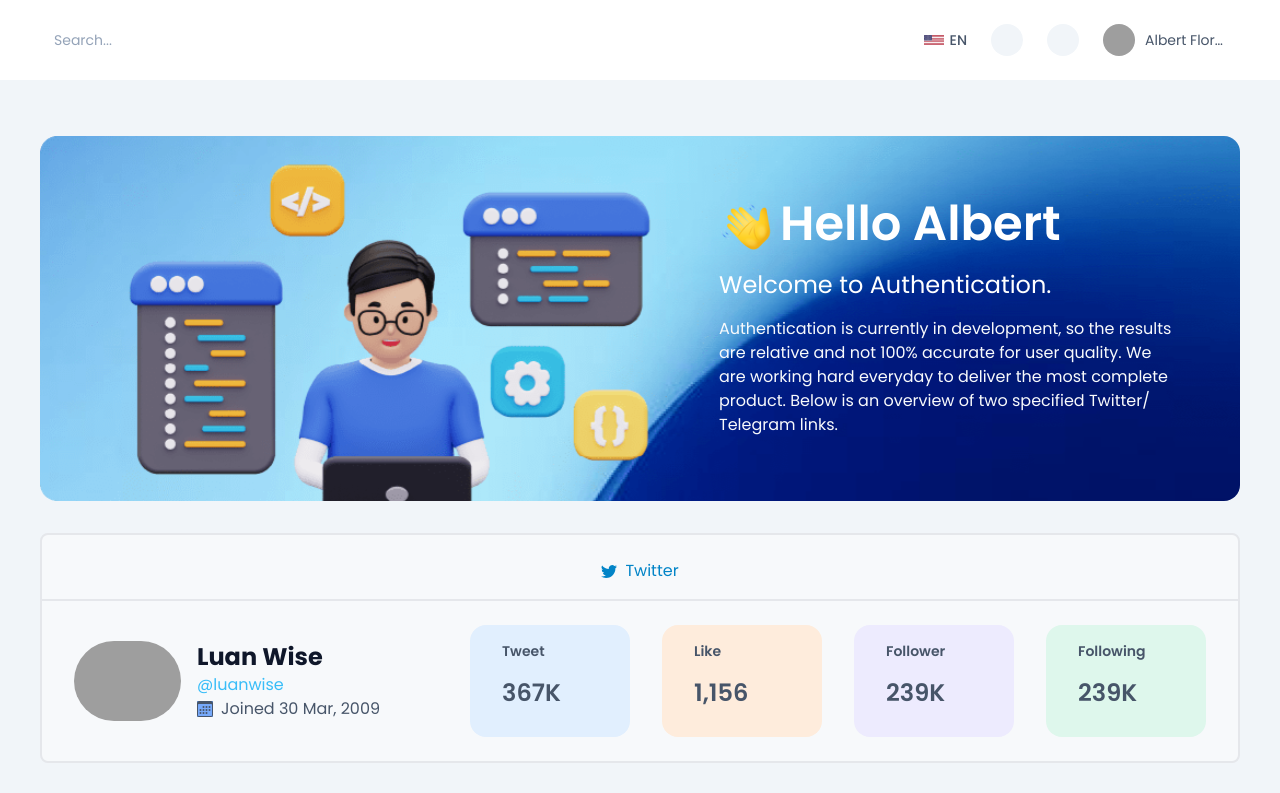
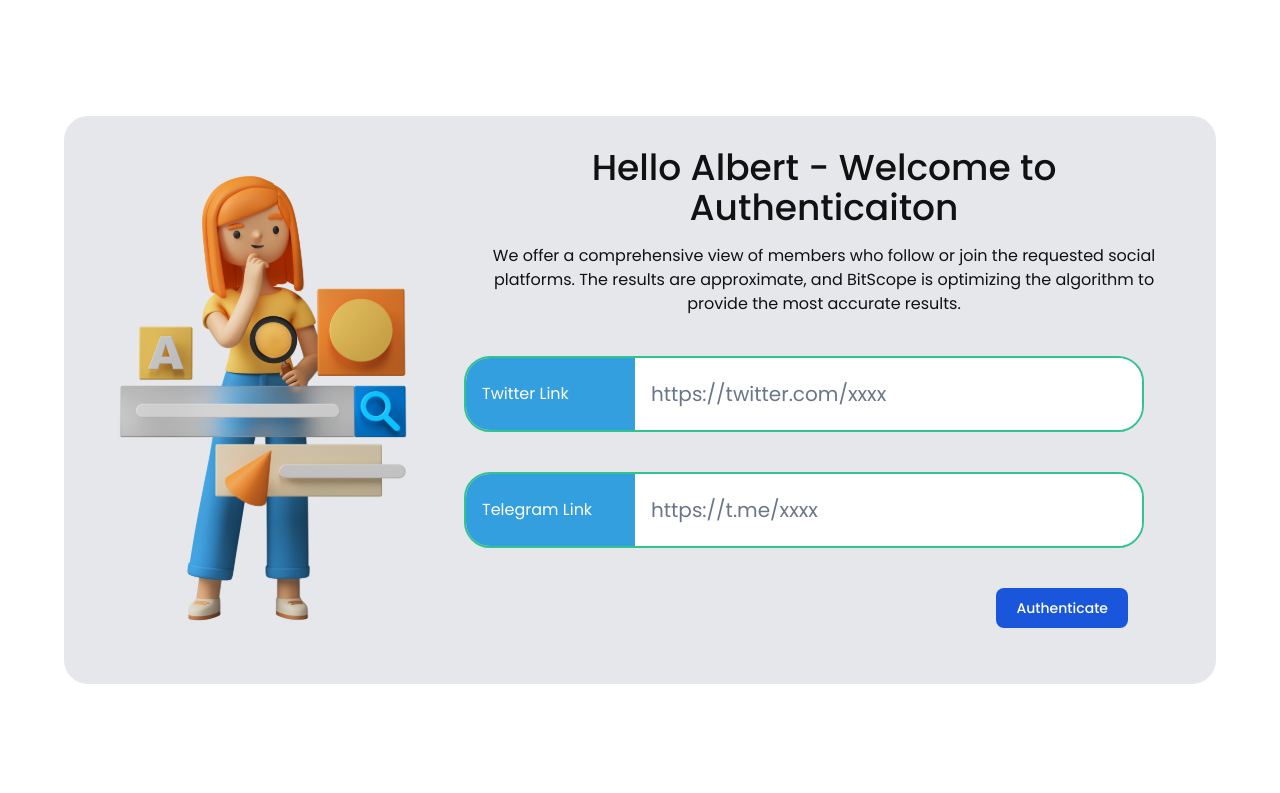
Before and after one commit to SonBeauty/bitscope-global, a Next.js app: page /dashboard/authentication in a window 1280 px wide. Shown: the top 793 px of the page. Built offline with nearby package versions, Linux system fonts and the light colour scheme; grey boxes are pictures that could not be loaded; some icons are missing.

Commit message:
[24] - Improvement - Check List Authentication

```diff
--- a/src/components/LayoutForm/index.tsx
+++ b/src/components/LayoutForm/index.tsx
@@ -27,9 +27,9 @@
   return (
     <form
       onSubmit={handleSubmit(onSubmit)}
-      className="h-full min-h-screen w-full flex bg-white overflow-x-hidden relative"
+      className="h-full min-h-screen w-full flex bg-white overflow-x-hidden relative px-10"
     >
-      <div className="md:flex-1 md:basis-1/2 md:block hidden relative">
+      <div className="md:flex-1 md:basis-3/5 md:block hidden relative">
         <Image
           height={234}
           width={428}
@@ -49,7 +49,7 @@
           </Link>
         </div>
       </div>
-      <div className="md:flex-1 md:basis-1/2 md:bg-white w-full">
+      <div className="md:flex-1 min-w-[630px] md:basis-2/5 md:bg-white w-full">
         <Link href="/" className="flex items-center justify-center md:hidden">
           <Image
             height={10}
@@ -59,7 +59,7 @@
             className=""
           />
         </Link>
-        <div className="md:py-14 pb-14 md:px-[124px] px-8">
+        <div className="md:py-28 pb-14 md:px-[118px] px-8">
           <div className="text-center 2xl:mb-10 mb-4 ">
             <h4 className="font-medium text-2xl leading-10">{page}</h4>
             <div className="text-slate-500 text-base mt-1">{content}</div>
--- /dev/null
+++ b/src/components/PageComponents/Authentication/AuthenInput.tsx
@@ -0,0 +1,47 @@
+import clsx from "clsx";
+import React from "react";
+interface AuthenInputProps {
+  social: string;
+  error: any;
+  placeholder: string;
+  register: any;
+  id: string;
+  className?: string;
+}
+export default function AuthenInput({
+  social,
+  error,
+  placeholder,
+  register,
+  id,
+  className,
+}: AuthenInputProps) {
+  return (
+    <div className={className + "flex gap-2 w-full"}>
+      <div
+        className={clsx(
+          "flex w-full border-green-400 border-2 rounded-[26px]",
+          error && "border-red-400 mb-2"
+        )}
+      >
+        <div className="leading-10 basis-4/12 md:basis-3/12 bg-[#349FDE] text-white rounded-tl-3xl rounded-bl-3xl px-0 py-3 sm:p-4">
+          {social}
+        </div>
+        <input
+          id={id}
+          className="leading-10 basis-8/12 px-4 py-4 text-xl w-full focus:outline-none flex-1 rounded-tr-3xl rounded-br-3xl"
+          placeholder={placeholder}
+          {...register(id)}
+        ></input>
+      </div>
+      <span
+        className={clsx(
+          "ml-8 text-green-400 text-lg mt-8",
+          error && "text-red-400"
+        )}
+      >
+        {error?.message}
+      </span>
+    </div>
+  );
+}
--- /dev/null
+++ b/src/components/PageComponents/Authentication/schema.js
@@ -0,0 +1,5 @@
+import * as yup from "yup";
+export const schema = yup.object({
+  twitter: yup.string().required("* Please check the social network link"),
+  telegram: yup.string().required("* Please check the social network link"),
+});
--- /dev/null
+++ b/src/pages/dashboard/authentication/index.tsx
@@ -0,0 +1,100 @@
+import AuthenInput from "@/components/PageComponents/Authentication/AuthenInput";
+import { schema } from "@/components/PageComponents/Authentication/schema";
+import { yupResolver } from "@hookform/resolvers/yup";
+import Image from "next/image";
+import { useRouter } from "next/router";
+import { useState } from "react";
+import { useForm } from "react-hook-form";
+export default function Authentication() {
+  const router = useRouter();
+  const [loading, setLoading] = useState(false);
+  const {
+    register,
+    formState: { errors },
+    handleSubmit,
+  } = useForm({
+    resolver: yupResolver(schema),
+    mode: "all",
+  });
+  const onSubmit = (data: any) => {
+    console.log(data);
+  };
+  const handleAuthen = () => {
+    setLoading(true);
+    setTimeout(() => {
+      router.push("/dashboard/authentication/info");
+    }, 2000);
+  };
+  return (
+    <div className="w-screen h-screen bg-white flex items-center justify-center">
+      <div className="max-w-6xl mx-auto flex flex-col md:flex-row gap-8 p-8 justify-center items-center bg-black-200 rounded-3xl">
+        <Image
+          width={336}
+          height={473}
+          src="/image/authen.svg"
+          alt="Authen"
+          className="basis-1/3 mt-[100px] sm:mt-0"
+        />
+        <div className="w-full">
+          <div className="">
+            <h3 className="text-black-500 text-center">
+              Hello Albert - Welcome to Authenticaiton
+            </h3>
+            <p className="py-4 text-black-500 text-center">
+              We offer a comprehensive view of members who follow or join the
+              requested social platforms. The results are approximate, and
+              BitScope is optimizing the algorithm to provide the most accurate
+              results.
+            </p>
+          </div>
+          <form onSubmit={handleSubmit(onSubmit)} className="sm:pr-10 py-6 flex flex-col gap-3 items-end">
+            <AuthenInput
+              social="Twitter Link"
+              placeholder="https://twitter.com/xxxx"
+              error={errors.twitter}
+              register={register}
+              id="twitter"
+              className="py-4"
+            />
+            <AuthenInput
+              social="Telegram Link"
+              placeholder="https://t.me/xxxx"
+              error={errors.telegram}
+              register={register}
+              id="telegram"
+            />
+            <div className="mr-2">
+              <button
+                disabled={loading}
+                type="button"
+                onClick={() => handleAuthen()}
+                className="text-white bg-blue-700 hover:bg-blue-800 focus:ring-4 focus:outline-none focus:ring-blue-300 font-medium rounded-lg text-sm px-5 py-2.5 text-center mr-2 dark:bg-blue-600 dark:hover:bg-blue-700 dark:focus:ring-blue-800 inline-flex items-center"
+              >
+                {loading && (
+                  <svg
+                    aria-hidden="true"
+                    role="status"
+                    className="inline w-4 h-4 mr-3 text-white animate-spin"
+                    viewBox="0 0 100 101"
+                    fill="none"
+                    xmlns="http://www.w3.org/2000/svg"
+                  >
+                    <path
+                      d="M100 50.5908C100 78.2051 77.6142 100.591 50 100.591C22.3858 100.591 0 78.2051 0 50.5908C0 22.9766 22.3858 0.59082 50 0.59082C77.6142 0.59082 100 22.9766 100 50.5908ZM9.08144 50.5908C9.08144 73.1895 27.4013 91.5094 50 91.5094C72.5987 91.5094 90.9186 73.1895 90.9186 50.5908C90.9186 27.9921 72.5987 9.67226 50 9.67226C27.4013 9.67226 9.08144 27.9921 9.08144 50.5908Z"
+                      fill="#E5E7EB"
+                    />
+                    <path
+                      d="M93.9676 39.0409C96.393 38.4038 97.8624 35.9116 97.0079 33.5539C95.2932 28.8227 92.871 24.3692 89.8167 20.348C85.8452 15.1192 80.8826 10.7238 75.2124 7.41289C69.5422 4.10194 63.2754 1.94025 56.7698 1.05124C51.7666 0.367541 46.6976 0.446843 41.7345 1.27873C39.2613 1.69328 37.813 4.19778 38.4501 6.62326C39.0873 9.04874 41.5694 10.4717 44.0505 10.1071C47.8511 9.54855 51.7191 9.52689 55.5402 10.0491C60.8642 10.7766 65.9928 12.5457 70.6331 15.2552C75.2735 17.9648 79.3347 21.5619 82.5849 25.841C84.9175 28.9121 86.7997 32.2913 88.1811 35.8758C89.083 38.2158 91.5421 39.6781 93.9676 39.0409Z"
+                      fill="currentColor"
+                    />
+                  </svg>
+                )}
+                {loading ? "Loading..." : "Authenticate"}
+              </button>
+            </div>
+          </form>
+        </div>
+      </div>
+    </div>
+  );
+}
--- a/src/pages/dashboard/authentication.tsx
+++ b/src/pages/dashboard/authentication/info.tsx
@@ -1,14 +1,14 @@
 import BarChart from "@/components/BarChart/BarChart";
-import OneSeries from "@/components/LineChart/OneSeries";
-import Simple from "@/components/LineChart/Simple";
 import CheckInfoUser from "@/components/PageComponents/Authentication/CheckInfoUser";
 import CheckQuality from "@/components/PageComponents/Authentication/CheckQuality";
 import ChildrenInfoUser from "@/components/PageComponents/Authentication/ChildrenInfoUser";
+import OneSeries from "@/components/LineChart/OneSeries";
+import Simple from "@/components/LineChart/Simple";
 import ActiveShape from "@/components/PieChart/ActiveShape";
-import LayoutDashBoard from "@/components/layout/Layout";
 import Image from "next/image";
 import { BsCalendar3, BsTelegram, BsTwitter } from "react-icons/bs";
 import { FcDoNotInhale } from "react-icons/fc";
+import LayoutDashBoard from "@/components/layout/Layout";
 
 const ArrInfoUser = [
   {
@@ -199,7 +199,7 @@
 export default function Authentication() {
   return (
     <LayoutDashBoard>
-      <div className="p-4 sm:pt-8 flex flex-col gap-8 w-full m-auto ">
+      <div className="p-1 sm:pt-8 flex flex-col gap-8 w-full m-auto ">
         <div className="bg-[url('/image/bg-cover-1.svg')] bg-no-repeat bg-cover rounded-2xl">
           <div className="max-w-[585px] float-right p-8">
             <div className="flex flex-col items-start justify-center gap-4 p-8">
```
Also changed, not shown: public/image/authen.svg (added).
